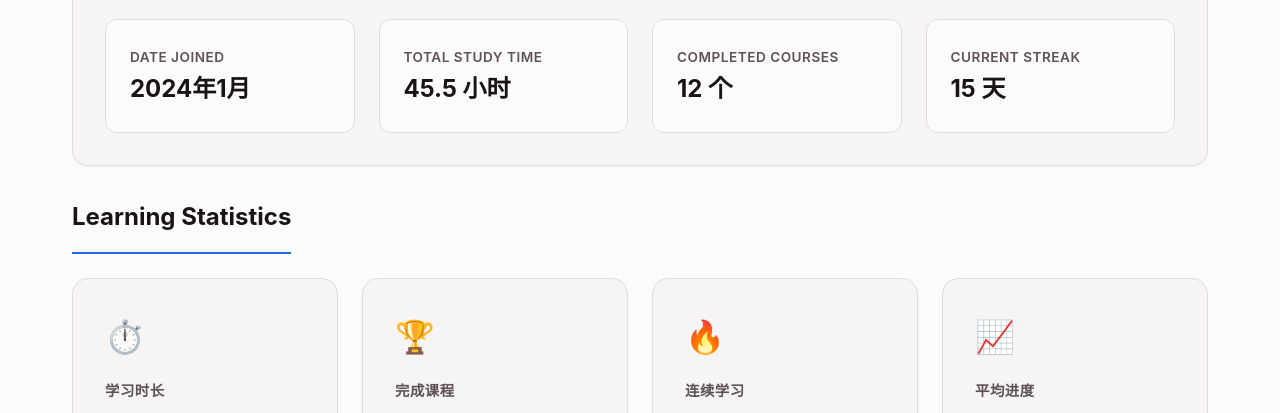
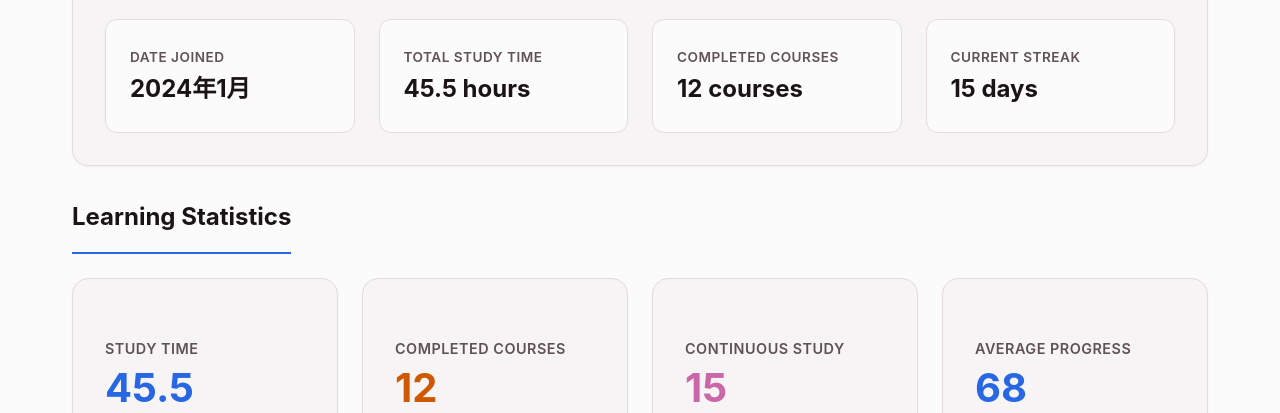
Before and after one commit to sihuii27/chineselangugage_app, a React (Create React App) app: page /profile in a window 1280 px wide. Shown: the part 387-800 px from the top of the page. Built offline with nearby package versions, Linux system fonts and the light colour scheme; no server answers.

Commit message:
update profile

```diff
--- a/src/pages/Profile.js
+++ b/src/pages/Profile.js
@@ -21,29 +21,25 @@ const Profile = ({ setIsLoggedIn }) => {
 
   const stats = [
     {
-      icon: '⏱️',
-      label: '学习时长',
+      label: 'Study Time',
       value: totalHours,
-      unit: '小时',
+      unit: 'hours',
       variant: 'primary'
     },
     {
-      icon: '🏆',
-      label: '完成课程',
+      label: 'Completed Courses',
       value: completedCourses,
-      unit: '个',
+      unit: 'courses',
       variant: 'accent'
     },
     {
-      icon: '🔥',
-      label: '连续学习',
+      label: 'Continuous study',
       value: streakDays,
-      unit: '天',
+      unit: 'days',
       variant: 'secondary'
     },
     {
-      icon: '📈',
-      label: '平均进度',
+      label: 'Average Progress',
       value: overallProgress,
       unit: '%',
       variant: 'primary'
@@ -55,15 +51,6 @@ const Profile = ({ setIsLoggedIn }) => {
     { name: '语法', progress: 65 },
     { name: '阅读', progress: 55 },
     { name: '文化', progress: 45 }
-  ];
-
-  const achievements = [
-    { icon: '🎯', name: '初学者', unlocked: true },
-    { icon: '🔥', name: '连胜7天', unlocked: true },
-    { icon: '📚', name: '阅读100篇', unlocked: true },
-    { icon: '🎤', name: '发音大师', unlocked: false },
-    { icon: '🏆', name: '完成100课', unlocked: false },
-    { icon: '🌟', name: '全能学者', unlocked: false }
   ];
 
   return (
@@ -91,15 +78,15 @@ const Profile = ({ setIsLoggedIn }) => {
           </div>
           <div className="quick-info-item">
             <span className="quick-info-label">Total Study Time</span>
-            <p className="quick-info-value">{totalHours} 小时</p>
+            <p className="quick-info-value">{totalHours} hours</p>
           </div>
           <div className="quick-info-item">
             <span className="quick-info-label">Completed Courses</span>
-            <p className="quick-info-value">{completedCourses} 个</p>
+            <p className="quick-info-value">{completedCourses} courses</p>
           </div>
           <div className="quick-info-item">
             <span className="quick-info-label">Current Streak</span>
-            <p className="quick-info-value">{streakDays} 天</p>
+            <p className="quick-info-value">{streakDays} days</p>
           </div>
         </div>
       </div>
```
